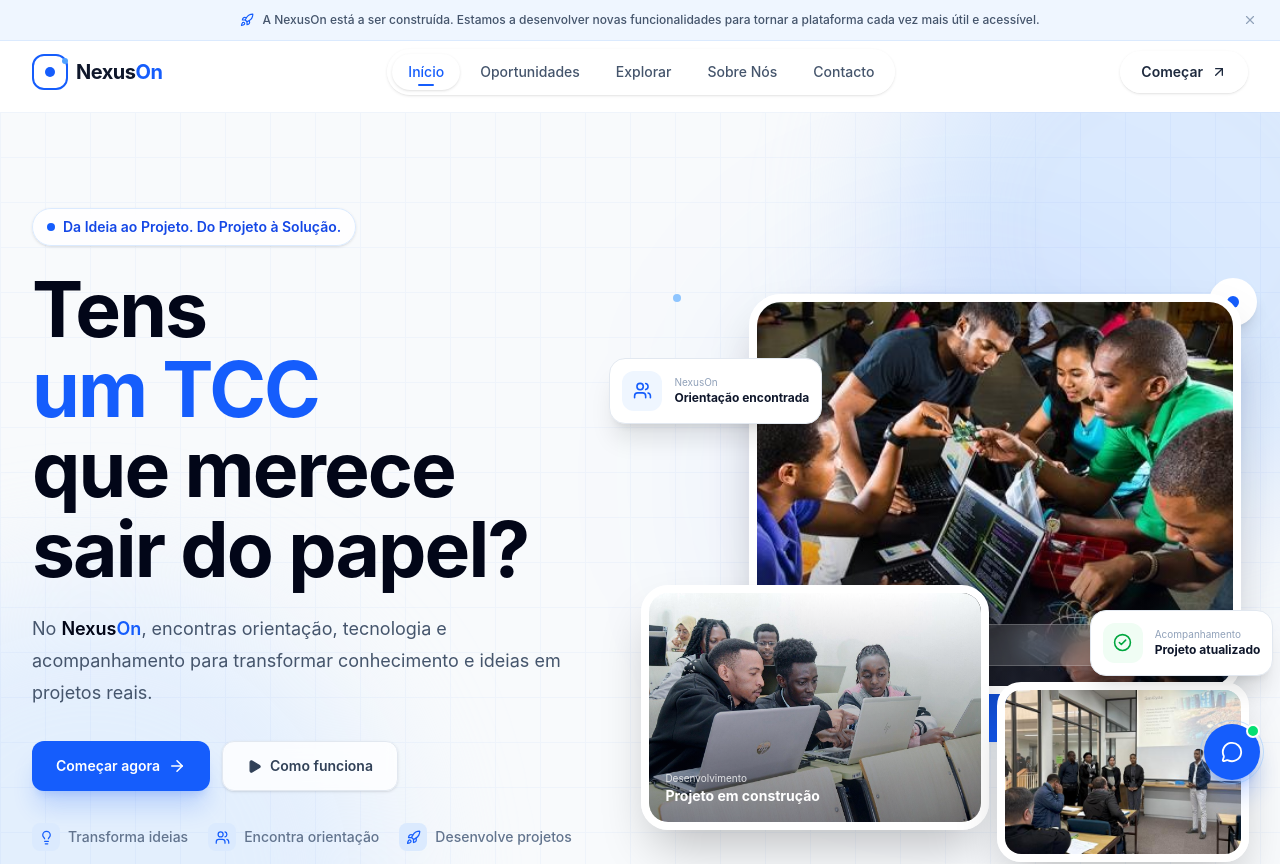
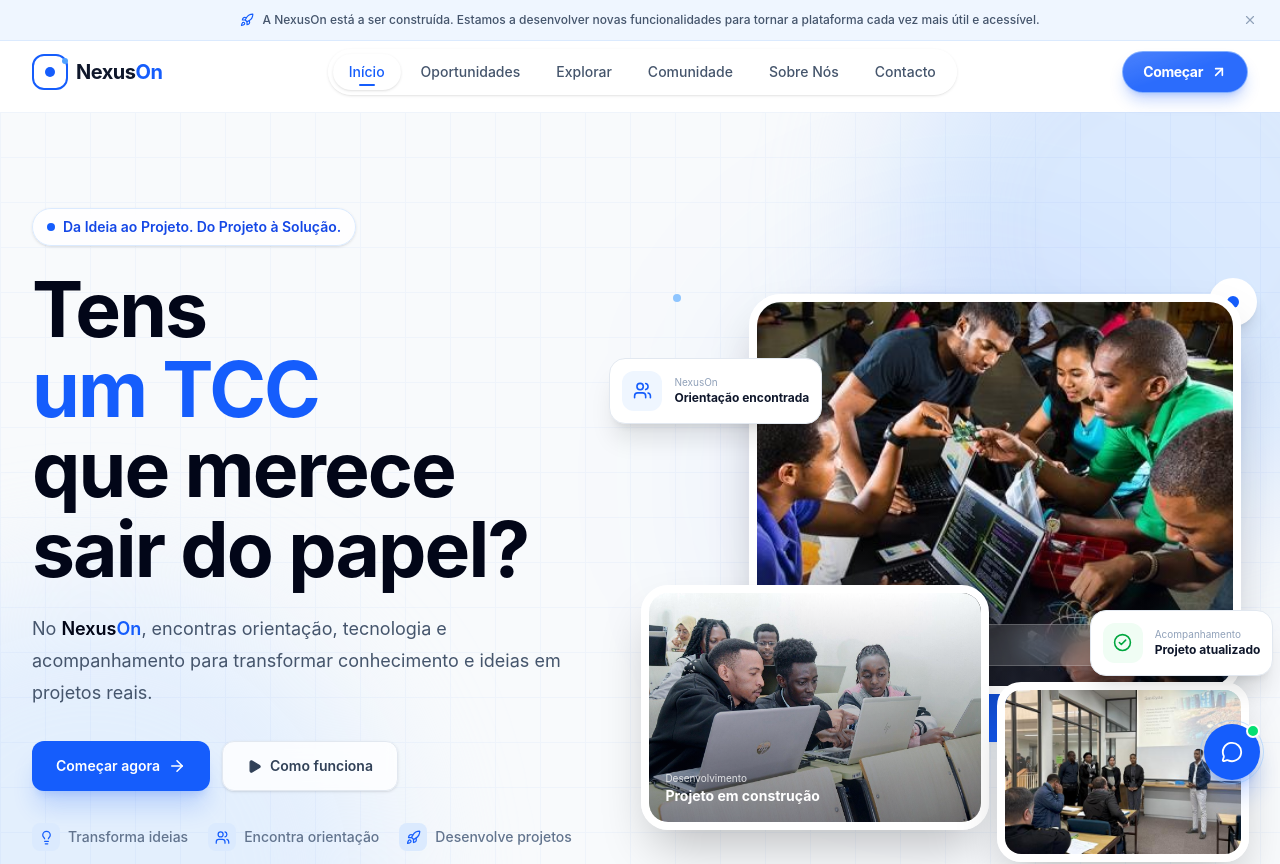
Before and after one commit to KiongaSingano/NexusOn, a React (Vite) app in the folder frontend/: page / in a window 1280 px wide. Shown: the top 864 px of the page. Built offline with nearby package versions, Linux system fonts and the light colour scheme.

Commit message:
chore: headeaccion

```diff
--- a/frontend/src/components/header/DesktopNav.tsx
+++ b/frontend/src/components/header/DesktopNav.tsx
@@ -12,6 +12,10 @@ const navItems = [
   {
     label: "Explorar",
     to: "/explorar",
+  },
+  {
+    label: "Comunidade",
+    to: "/comunidade",
   },
   {
     label: "Sobre Nós",
@@ -51,7 +55,7 @@ export default function DesktopNav() {
               {item.label}
             </span>
 
-            {/* Indicador */}
+            {/* Indicador da página ativa */}
             <span
               className={`absolute bottom-1 left-1/2 h-0.5 -translate-x-1/2 rounded-full bg-blue-600 transition-all duration-300 ${
                 active
--- a/frontend/src/components/header/HeaderActions.tsx
+++ b/frontend/src/components/header/HeaderActions.tsx
@@ -10,25 +10,31 @@ export default function HeaderActions({
   mobile = false,
   onClick,
 }: HeaderActionsProps) {
+  /* =========================
+     MOBILE
+  ========================= */
   if (mobile) {
     return (
       <div className="flex flex-col gap-3">
+        {/* COMEÇAR */}
         <Link
           to="/criar-conta"
           onClick={onClick}
-          className="group flex w-full items-center justify-center gap-2 rounded-full border border-blue-200/60 bg-blue-600 px-5 py-3.5 text-sm font-semibold text-white shadow-lg shadow-blue-600/20 transition-all duration-300 hover:bg-blue-700 active:scale-[0.98]"
+          className="group flex w-full items-center justify-center gap-2 rounded-full border border-blue-200/60 bg-blue-600 px-5 py-3.5 text-sm font-semibold text-white shadow-lg shadow-blue-600/20 transition-all duration-300 hover:bg-blue-700 hover:shadow-blue-600/30 active:scale-[0.98]"
         >
-          Começar
+          <span>Começar</span>
+
           <ArrowUpRight
             size={17}
             className="transition-transform duration-300 group-hover:-translate-y-0.5 group-hover:translate-x-0.5"
           />
         </Link>
 
+        {/* ENTRAR */}
         <Link
           to="/entrar"
           onClick={onClick}
-          className="flex w-full items-center justify-center rounded-full border border-slate-200 bg-white/60 px-5 py-3.5 text-sm font-semibold text-slate-700 backdrop-blur-md transition-all duration-300 hover:border-blue-200 hover:bg-blue-50 hover:text-blue-600"
+          className="flex w-full items-center justify-center rounded-full border border-slate-200 bg-white/60 px-5 py-3.5 text-sm font-semibold text-slate-700 backdrop-blur-md transition-all duration-300 hover:border-blue-200 hover:bg-blue-50 hover:text-blue-600 active:scale-[0.98]"
         >
           Entrar
         </Link>
@@ -36,21 +42,32 @@ export default function HeaderActions({
     );
   }
 
+  /* =========================
+     DESKTOP
+  ========================= */
   return (
     <div className="flex items-center">
 <Link
   to="/criar-conta"
-        className="group relative flex items-center gap-2 overflow-hidden rounded-full border border-white/70 bg-white/50 px-5 py-2.5 text-sm font-semibold text-slate-800 shadow-sm backdrop-blur-xl transition-all duration-300 hover:-translate-y-0.5 hover:border-blue-200 hover:bg-blue-50/80 hover:text-blue-600 hover:shadow-md active:translate-y-0"
+  className="group relative flex items-center gap-2 overflow-hidden rounded-full border border-blue-200/60 bg-blue-600/90 px-5 py-2.5 text-sm font-bold text-white shadow-lg shadow-blue-600/25 backdrop-blur-xl transition-all duration-300 hover:-translate-y-0.5 hover:bg-blue-600 hover:shadow-xl hover:shadow-blue-600/30 active:translate-y-0"
 >
-        <span className="relative z-10">Começar</span>
+  {/* brilho suave */}
+  <span className="pointer-events-none absolute inset-0 bg-gradient-to-br from-white/15 via-transparent to-transparent" />
 
+  {/* brilho animado */}
+  <span className="pointer-events-none absolute inset-y-0 -left-full z-0 w-1/3 rotate-12 bg-white/20 transition-all duration-700 group-hover:left-[120%]" />
+
+  {/* TEXTO */}
+  <span className="relative z-10 font-bold tracking-tight text-white">
+    Começar
+  </span>
+
+  {/* ÍCONE */}
   <ArrowUpRight
     size={16}
-          className="relative z-10 transition-transform duration-300 group-hover:-translate-y-0.5 group-hover:translate-x-0.5"
+    strokeWidth={2.5}
+    className="relative z-10 text-white transition-transform duration-300 group-hover:-translate-y-0.5 group-hover:translate-x-0.5"
   />
-
-        {/* brilho */}
-        <span className="absolute inset-0 -translate-x-full bg-gradient-to-r from-transparent via-white/50 to-transparent transition-transform duration-700 group-hover:translate-x-full" />
 </Link>
     </div>
   );
--- a/frontend/src/components/header/MobileMenu.tsx
+++ b/frontend/src/components/header/MobileMenu.tsx
@@ -23,6 +23,10 @@ const navItems = [
     to: "/explorar",
   },
   {
+    label: "Comunidade",
+    to: "/comunidade",
+  },
+  {
     label: "Sobre Nós",
     to: "/sobre",
   },
@@ -41,28 +45,34 @@ export default function MobileMenu({
   return (
     <div
       className={`fixed inset-0 z-[60] lg:hidden ${
-        open ? "pointer-events-auto" : "pointer-events-none"
+        open
+          ? "pointer-events-auto"
+          : "pointer-events-none"
       }`}
       aria-hidden={!open}
     >
-      {/* Fundo */}
+      {/* FUNDO */}
       <button
         type="button"
         aria-label="Fechar menu"
         onClick={onClose}
         className={`absolute inset-0 bg-slate-950/40 backdrop-blur-md transition-opacity duration-300 ${
-          open ? "opacity-100" : "opacity-0"
+          open
+            ? "opacity-100"
+            : "opacity-0"
         }`}
       />
 
-      {/* Painel */}
+      {/* PAINEL */}
       <aside
         className={`absolute right-0 top-0 flex h-full w-[min(88%,390px)] flex-col overflow-y-auto border-l border-white/50 bg-white/90 px-5 pb-8 pt-5 shadow-2xl backdrop-blur-2xl transition-transform duration-300 sm:px-6 ${
-          open ? "translate-x-0" : "translate-x-full"
+          open
+            ? "translate-x-0"
+            : "translate-x-full"
         }`}
         aria-label="Menu de navegação"
       >
-        {/* Cabeçalho */}
+        {/* CABEÇALHO */}
         <div className="flex items-center justify-between">
           <Logo />
 
@@ -76,7 +86,7 @@ export default function MobileMenu({
           </button>
         </div>
 
-        {/* Navegação */}
+        {/* NAVEGAÇÃO */}
         <nav className="mt-8">
           <p className="mb-3 px-3 text-[10px] font-bold uppercase tracking-[0.18em] text-slate-400">
             Navegação
@@ -87,7 +97,9 @@ export default function MobileMenu({
               const active =
                 item.to === "/"
                   ? location.pathname === "/"
-                  : location.pathname.startsWith(item.to);
+                  : location.pathname.startsWith(
+                      item.to
+                    );
 
               return (
                 <Link
@@ -116,7 +128,7 @@ export default function MobileMenu({
           </div>
         </nav>
 
-        {/* Ações */}
+        {/* AÇÕES */}
         <div className="mt-7 border-t border-slate-200/70 pt-6">
           <HeaderActions
             mobile
@@ -124,7 +136,7 @@ export default function MobileMenu({
           />
         </div>
 
-        {/* Bloco NexusOn */}
+        {/* BLOCO NEXUSON */}
         <div className="relative mt-auto overflow-hidden rounded-3xl border border-blue-100 bg-gradient-to-br from-blue-50 to-white p-5">
           <div className="absolute -right-8 -top-8 h-24 w-24 rounded-full bg-blue-100/60 blur-2xl" />
 
```
Lines whose indentation alone changed are shown as unchanged.
